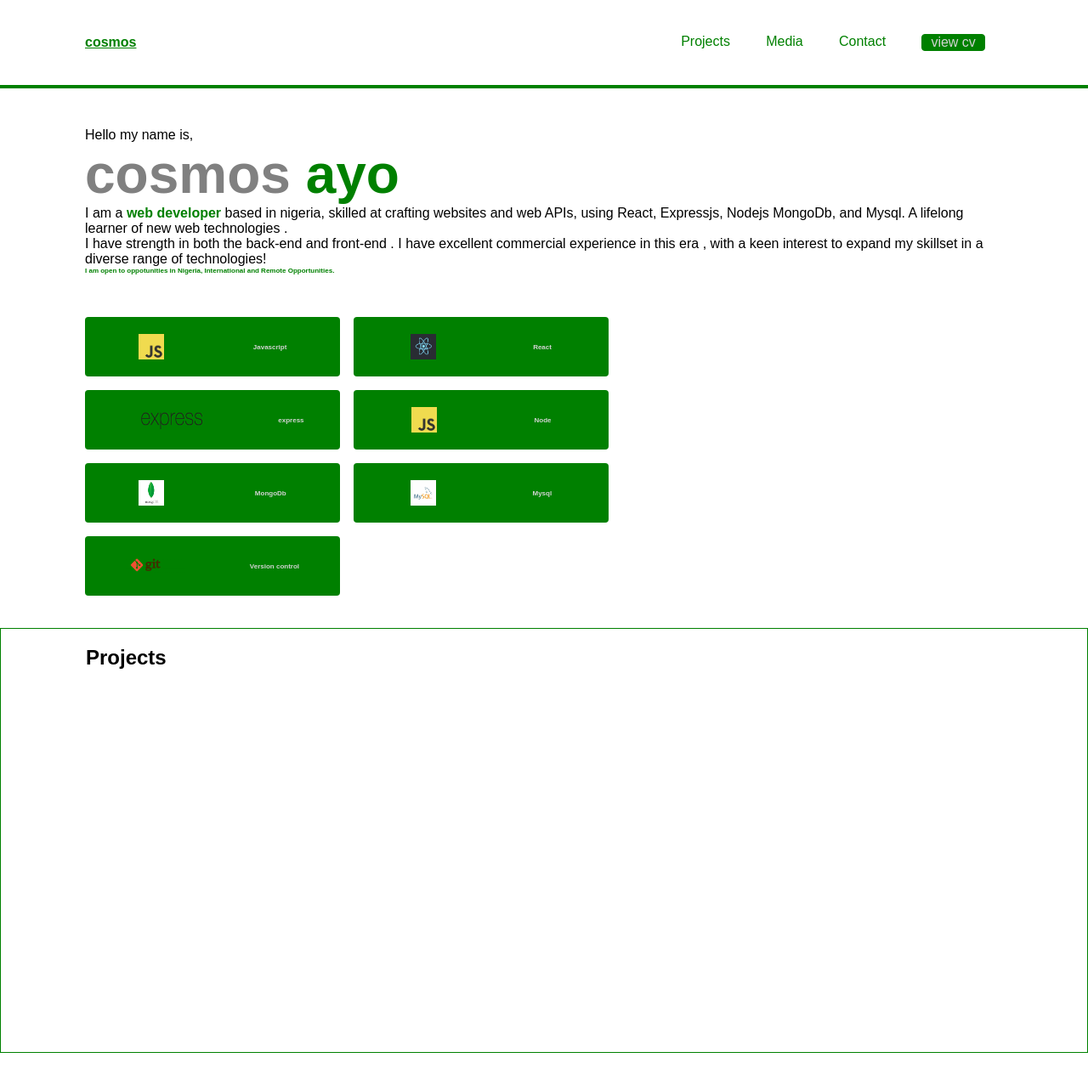
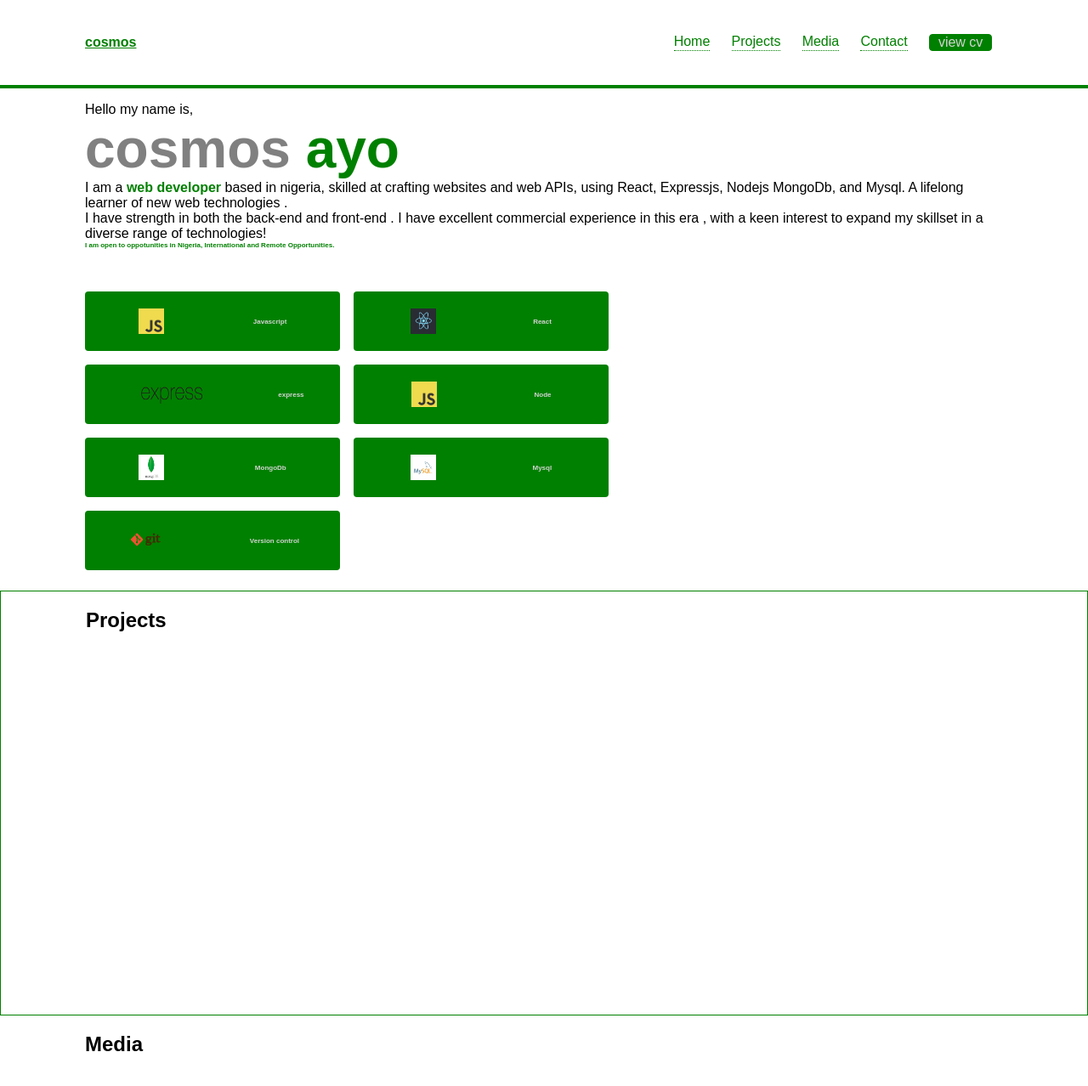
Before and after one commit to Cosmosvybes/cosmos-portfolio, a React (Vite) app: page / in a window 1280 px wide. Shown: the top 1278 px of the page at 85% size. Before the commit the page ends 1239 px from the top, so only its background shows below. Built offline with nearby package versions, Linux system fonts and the light colour scheme; a web font is replaced by a local one.

Commit message:
working on projects and media secton

```diff
--- a/src/App.jsx
+++ b/src/App.jsx
@@ -1,11 +1,12 @@
 import "./App.css";
 import { Header, Projects } from "./Index";
-
+import Media from "./Components/Media";
 function App() {
   return (
     <>
       <Header />
       <Projects />
+      <Media />
     </>
   );
 }
--- a/src/Components/Header.css
+++ b/src/Components/Header.css
@@ -20,7 +20,11 @@ header {
 .header #logo {
   color: green;
   font-size: 1rem;
+
   text-decoration: underline;
+}
+#nav-bar{
+  border-bottom: 1px dotted green;
 }
 #nav-bar:hover,
 #nav-bar:focus {
@@ -32,7 +36,7 @@ header {
 
 .headline {
   height: auto;
-  padding: 50px 100px;
+  padding: 20px 100px;
   display: flex;
   flex-direction: column;
 }
@@ -152,11 +156,12 @@ header {
     z-index: 1;
 
     transition: 0.5s;
-    height: 100px;
+    height: auto;
     width: 0;
     overflow-x: hidden;
 
     display: flex;
+    padding: 10px 0px;
     justify-content: center;
     flex-direction: column;
     align-items: center;
@@ -223,6 +228,7 @@ header {
     flex-direction: column;
     height: auto;
     align-self: center;
+    width: auto;
   }
   .headline button {
     align-self: center;
--- a/src/Components/Header.jsx
+++ b/src/Components/Header.jsx
@@ -18,6 +18,13 @@ import {
 import git from "../assets/git.png";
 
 const Header = () => {
+  //   const scrollToTop = () => {
+  //     scrollTo({
+  //       top: 0,
+  //       behavior: "smooth",
+  //     });
+  //   };
+
   //   useEffect(() => {
   //     const timeLine = gsap.timeline({ defaults: { duration: 1 } });
   //     timeLine.fromTo(
@@ -35,9 +42,10 @@ const Header = () => {
 
   const [menuOpenStatus, setMenuStatus] = useState(false);
   const [showMenu, setShowMenu] = useState(false);
+
   const handleMenu = () => {
-    setMenuStatus(true);
-    setShowMenu(true);
+    setMenuStatus(!menuOpenStatus);
+    setShowMenu(!showMenu);
   };
 
   return (
@@ -46,16 +54,18 @@ const Header = () => {
         <h1 id="logo"> cosmos</h1>
 
         <span>
-          <Link id="nav-bar" to={"projects"} smooth={true} duration={800}>
+          <Link id="nav-bar" to={"head"} smooth={true} duration={500}>
+            Home
+          </Link>
+          <Link id="nav-bar" to={"project"} smooth={true} duration={500}>
             Projects
           </Link>
-          <Link id="nav-bar" to={"projects"}>
+          <Link id="nav-bar" to={"media"} smooth={true} duration={500}>
             Media
           </Link>
           <Link id="nav-bar" to={"projects"}>
             Contact
           </Link>
-
           <Link
             id="nav-bar"
             to={"projects"}
@@ -83,37 +93,27 @@ const Header = () => {
         </div>
 
         <div className="dropdown" style={{ width: showMenu && "100px" }}>
+          <Link to={"head"} smooth={true} duration={800} className="nav-bars">
+            home
+          </Link>
           <Link
-            to={"projects"}
-            className="nav-bars"
+            to={"project"}
             smooth={true}
             duration={800}
+            className="nav-bars"
           >
-            Projects
+            projects
           </Link>
-          <Link
-            id="projects"
-            className="nav-bars"
-            to={"projects"}
-            smooth={true}
-            duration={800}
-          >
+          <Link className="nav-bars" to={"media"} duration={800}>
             Media
           </Link>
-          <Link
-            id="projects"
-            className="nav-bars"
-            to={"projects"}
-            smooth={true}
-            duration={800}
-          >
-            Contact
-          </Link>
+          <Link className="nav-bars">view cv</Link>
+          <Link className="nav-bars">contact</Link>
           <FaArrowRight className="icon-item" onClick={handleMenu} />
         </div>
       </header>
 
-      <section className="headline" id="headline">
+      <section className="headline" id="head">
         <p> Hello my name is, </p>
 
         <h1>
@@ -173,8 +173,6 @@ const Header = () => {
             <strong> Version control</strong>
           </div>
         </div>
-
-        {/* <Button> VIEW CV </Button> */}
       </section>
     </>
   );
--- /dev/null
+++ b/src/Components/Media.css
@@ -0,0 +1,9 @@
+#media {
+  height: 500px;
+  padding: 20px 100px;
+}
+@media screen and (max-width: 650px) {
+  #media {
+    padding: 0px 10px;
+  }
+}
--- /dev/null
+++ b/src/Components/Media.jsx
@@ -0,0 +1,12 @@
+import "./Media.css";
+const Media = () => {
+  return (
+    <>
+      <section id="media">
+        <h1> Media</h1>
+      </section>
+    </>
+  );
+};
+
+export default Media;
--- a/src/Components/Projects.css
+++ b/src/Components/Projects.css
@@ -2,5 +2,12 @@
   height: 500px;
   border: 1px solid green;
   padding: 20px 100px;
-  margin-top: 1rem;
+  margin-top: 2rem;
 }
+@media screen and (max-width: 650px) {
+  .projects-container {
+    padding: 0px 10px;
+    margin-top: 0.5rem;
+    display: flex;
+  }
+}
--- a/src/Components/Projects.jsx
+++ b/src/Components/Projects.jsx
@@ -2,7 +2,7 @@ import "./Projects.css";
 const Projects = () => {
   return (
     <>
-      <section id="projects" className="projects-container">
+      <section id="project" className="projects-container">
         <h1> Projects</h1>
       </section>
     </>
```
